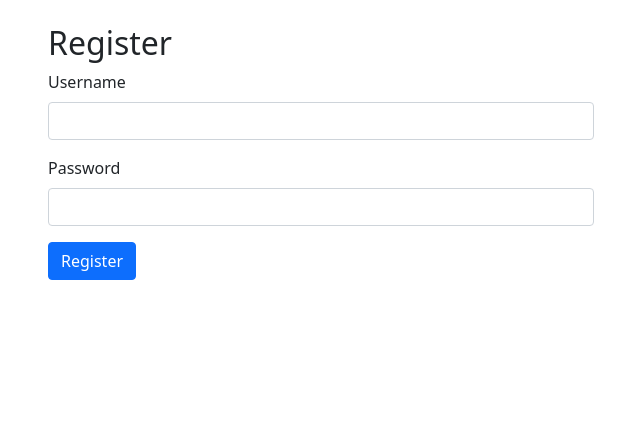
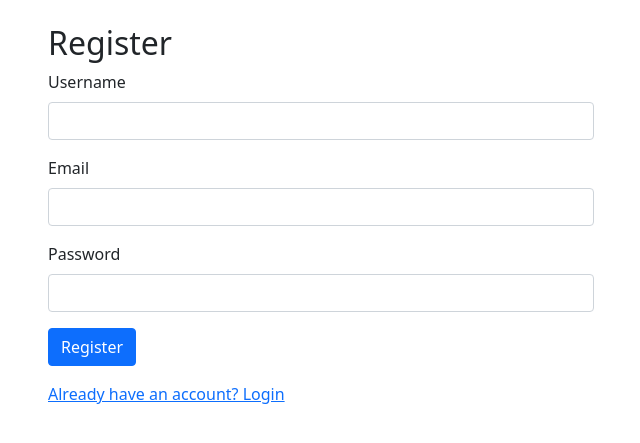
Before and after one commit to AddingBurritos/authflask, a Flask app: page /register in a window 1280 px wide. Shown: the part 56-499 px from the top of the page, without its empty margins (319-959 px from the left). Run offline with Flask 3, Linux system fonts and the light colour scheme.

Commit message:
updated register.html to accept email

```diff
--- a/templates/register.html
+++ b/templates/register.html
@@ -10,11 +10,18 @@
                     <input type="text" class="form-control" id="username" name="username" required>
                 </div>
                 <div class="mb-3">
+                    <label for="email" class="form-label">Email</label>
+                    <input type="email" class="form-control" id="email" name="email" required>
+                </div>
+                <div class="mb-3">
                     <label for="password" class="form-label">Password</label>
                     <input type="password" class="form-control" id="password" name="password" required>
                 </div>
                 <button type="submit" class="btn btn-primary">Register</button>
             </form>
+            <div class="mt-3">
+                <a href="{{ url_for('login') }}">Already have an account? Login</a>
+            </div>
         </div>
     </div>
 {% endblock %}
```
